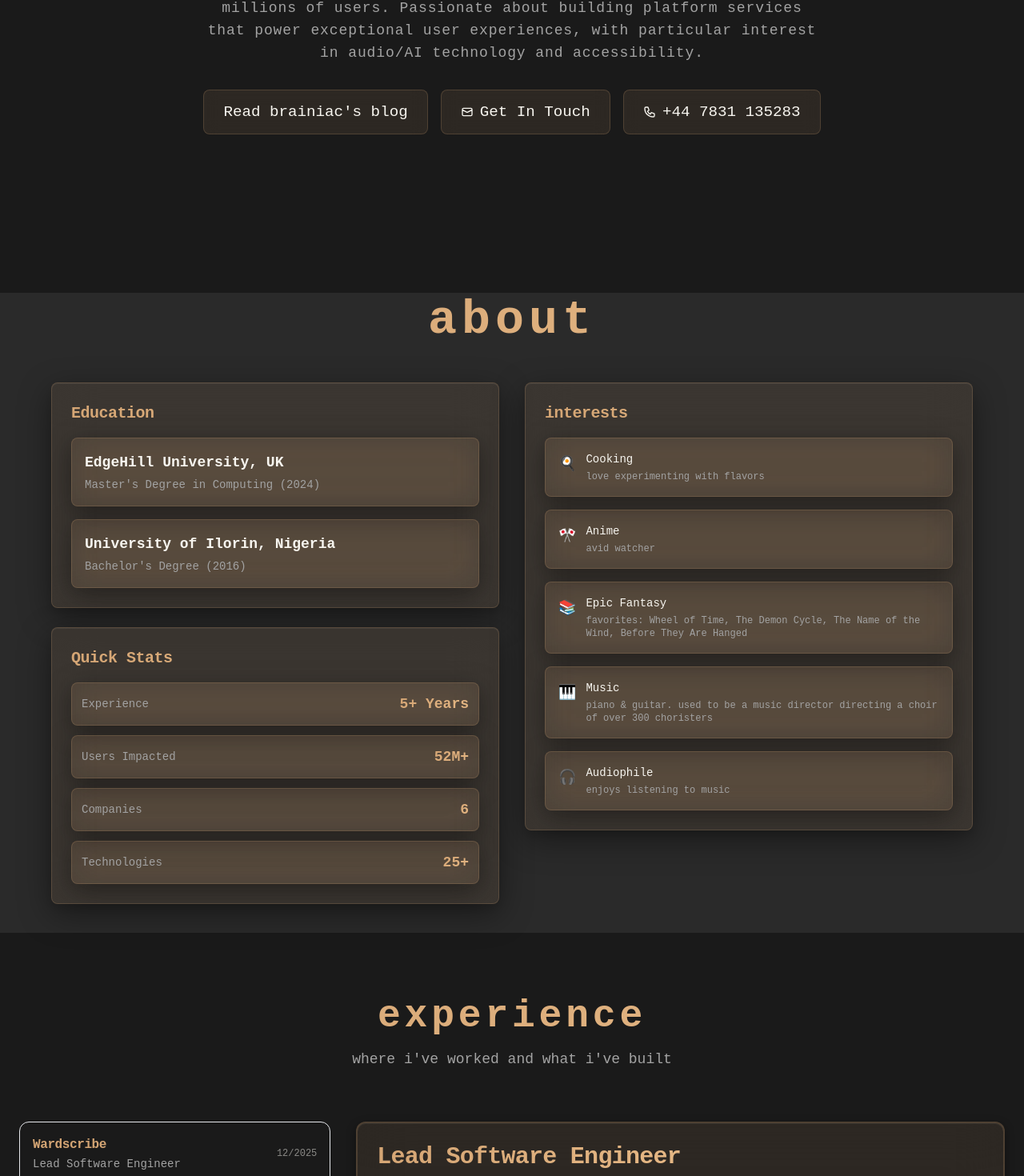
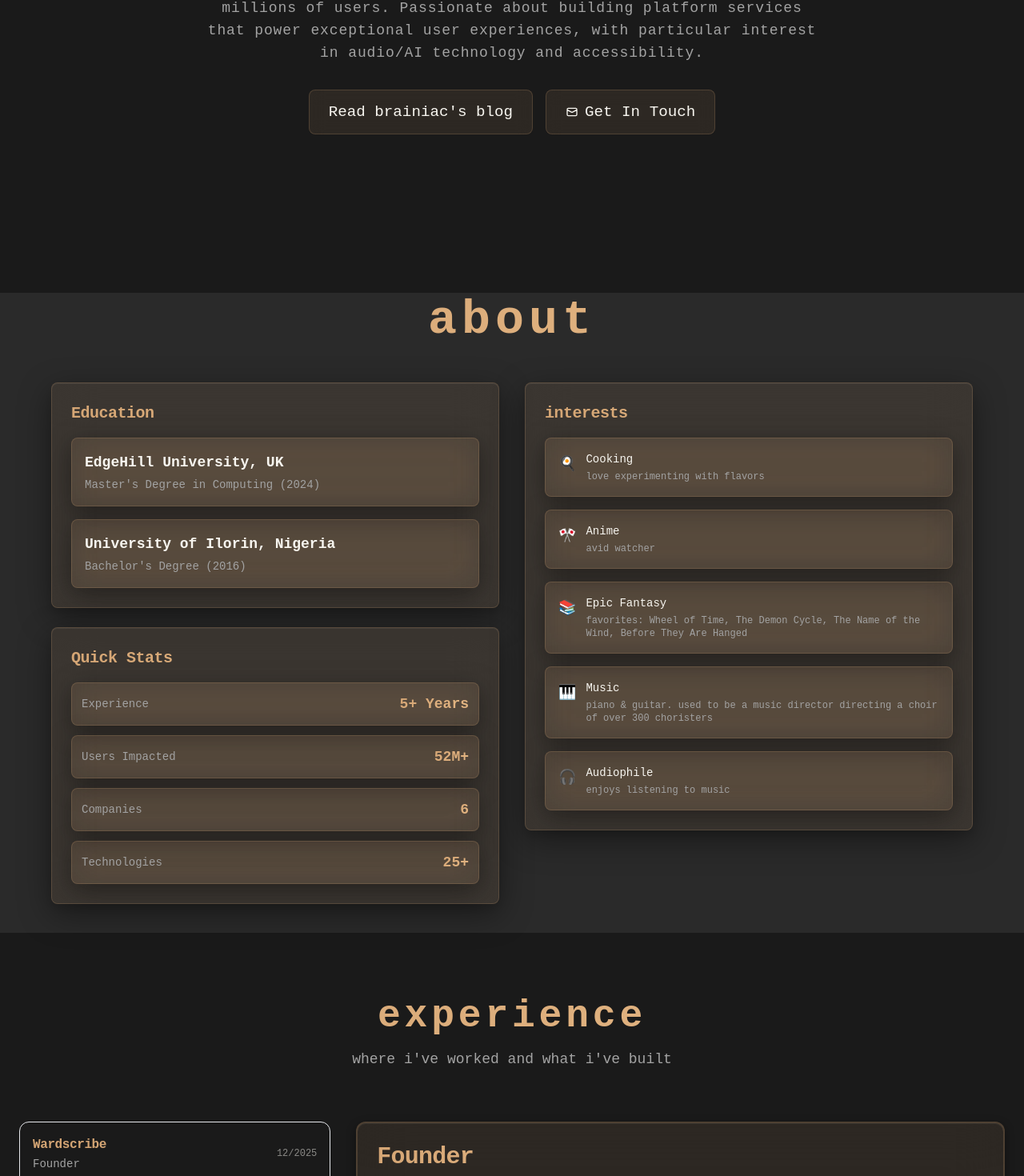
Before and after one commit to BabalolaBrainiac/babalola.dev, a Next.js app: page / in a window 1280 px wide. Shown: the part 434-1904 px from the top of the page at 80% size. Built offline with nearby package versions, Linux system fonts and the light colour scheme.

Commit message:
updates and fixes

```diff
--- a/src/app/api/admin/setup/route.ts
+++ b/src/app/api/admin/setup/route.ts
@@ -8,6 +8,10 @@ const ALLOWED_EMAIL = 'brainiac@babalola.dev'
 // CALL THIS ONCE: curl -X POST http://localhost:3000/api/admin/setup
 export async function POST(request: NextRequest) {
   try {
+    if (process.env.NODE_ENV === 'production') {
+      return NextResponse.json({ error: 'Not available in production' }, { status: 403 })
+    }
+
     if (!supabase) {
       return NextResponse.json({ error: 'Database not configured' }, { status: 500 })
     }
--- a/src/app/api/execute-code/route.ts
+++ b/src/app/api/execute-code/route.ts
@@ -1,4 +1,6 @@
 import { NextRequest, NextResponse } from 'next/server'
+import { getServerSession } from 'next-auth'
+import { authOptions } from '@/lib/auth'
 
 // Simple in-memory code execution for demo purposes
 // In production, you'd want to use a proper sandboxed execution environment
@@ -114,6 +116,11 @@ const executeCode = (code: string, language: string, userInputs: string[] = []):
 
 export async function POST(request: NextRequest) {
   try {
+    const session = await getServerSession(authOptions)
+    if (!session) {
+      return NextResponse.json({ error: 'Unauthorized' }, { status: 401 })
+    }
+
     const body = await request.json()
     const { code, language, userInputs = [] } = body
 
--- a/src/app/components/MainBody.tsx
+++ b/src/app/components/MainBody.tsx
@@ -157,15 +157,6 @@ export default function MainBody() {
                   <path strokeLinecap="round" strokeLinejoin="round" strokeWidth={2} d="M3 8l7.89 4.26a2 2 0 002.22 0L21 8M5 19h14a2 2 0 002-2V7a2 2 0 00-2-2H5a2 2 0 00-2 2v10a2 2 0 002 2z" />
                 </svg>
                 Get In Touch
-              </a>
-              <a
-                href="tel:+447831135283"
-                className="btn btn-secondary w-full sm:w-auto"
-              >
-                <svg className="w-4 h-4 mr-2" fill="none" stroke="currentColor" viewBox="0 0 24 24">
-                  <path strokeLinecap="round" strokeLinejoin="round" strokeWidth={2} d="M3 5a2 2 0 012-2h3.28a1 1 0 01.948.684l1.498 4.493a1 1 0 01-.502 1.21l-2.257 1.13a11.042 11.042 0 005.516 5.516l1.13-2.257a1 1 0 011.21-.502l4.493 1.498a1 1 0 01.684.949V19a2 2 0 01-2 2h-1C9.716 21 3 14.284 3 6V5z" />
-                </svg>
-                +44 7831 135283
               </a>
             </div>
           </div>
@@ -693,7 +684,7 @@ export default function MainBody() {
             let's connect
           </h2>
 
-          <div className="grid sm:grid-cols-2 lg:grid-cols-5 gap-6">
+          <div className="grid sm:grid-cols-2 lg:grid-cols-4 gap-6">
             <a
               href="mailto:babaloladanielope@gmail.com"
               className="contact-card p-6"
@@ -701,15 +692,6 @@ export default function MainBody() {
               <div className="text-3xl mb-4">📧</div>
               <h3 className="font-bold mb-2" style={{ color: 'var(--foreground)' }}>Email</h3>
               <p className="font-mono text-xs break-all" style={{ color: 'var(--muted)' }}>babaloladanielope@gmail.com</p>
-            </a>
-
-            <a
-              href="tel:+447831135283"
-              className="contact-card p-6"
-            >
-              <div className="text-3xl mb-4">📱</div>
-              <h3 className="font-bold mb-2" style={{ color: 'var(--foreground)' }}>Phone</h3>
-              <p className="font-mono text-xs" style={{ color: 'var(--muted)' }}>+44 7831 135283</p>
             </a>
 
             <a
--- a/src/app/data/portfolio.ts
+++ b/src/app/data/portfolio.ts
@@ -149,7 +149,7 @@ export const projects: Project[] = [
 export const experiences: Experience[] = [
   {
     id: 'wardscribe',
-    title: 'Lead Software Engineer',
+    title: 'Founder',
     company: 'Wardscribe',
     period: '12/2025 - Present',
     location: 'Remote',
--- a/src/lib/auth.ts
+++ b/src/lib/auth.ts
@@ -14,49 +14,30 @@ export const authOptions: NextAuthOptions = {
       },
       async authorize(credentials) {
         if (!credentials?.email || !credentials?.password) {
-          console.log('Auth: Missing credentials')
           return null
         }
 
         if (!supabase) {
-          console.log('Auth: Supabase not configured')
           return null
         }
 
         try {
-          console.log('Auth: Attempting login for:', credentials.email)
-
-          // Get user from database
           const { data: user, error } = await supabase
             .from('blog_users')
             .select('*')
             .eq('email', credentials.email)
             .single()
 
-          if (error) {
-            console.log('Auth: Database error:', error.message)
+          if (error || !user) {
             return null
           }
 
-          if (!user) {
-            console.log('Auth: User not found')
+          const isValidPassword = await bcrypt.compare(credentials.password, user.password_hash)
+
+          if (!isValidPassword) {
             return null
           }
 
-          console.log('Auth: User found, verifying password...')
-          console.log('Auth: Stored hash starts with:', user.password_hash?.substring(0, 20))
-
-          // Verify password using bcrypt
-          const isValidPassword = await bcrypt.compare(credentials.password, user.password_hash)
-
-          console.log('Auth: Password valid?', isValidPassword)
-
-          if (!isValidPassword) {
-            console.log('Auth: Invalid password')
-            return null
-          }
-
-          console.log('Auth: Login successful')
           return {
             id: user.id,
             email: user.email,
@@ -72,7 +53,7 @@ export const authOptions: NextAuthOptions = {
   ],
   session: {
     strategy: 'jwt',
-    maxAge: 30 * 60, // 30 minutes
+    maxAge: 7 * 24 * 60 * 60, // 7 days
   },
   callbacks: {
     async jwt({ token, user, trigger }) {
@@ -97,7 +78,7 @@ export const authOptions: NextAuthOptions = {
             sameSite: 'lax',
             path: '/',
             secure: process.env.NODE_ENV === 'production',
-            maxAge: 30 * 60, // 30 minutes
+            maxAge: 7 * 24 * 60 * 60, // 7 days
           },
         },
     callbackUrl: {
```
